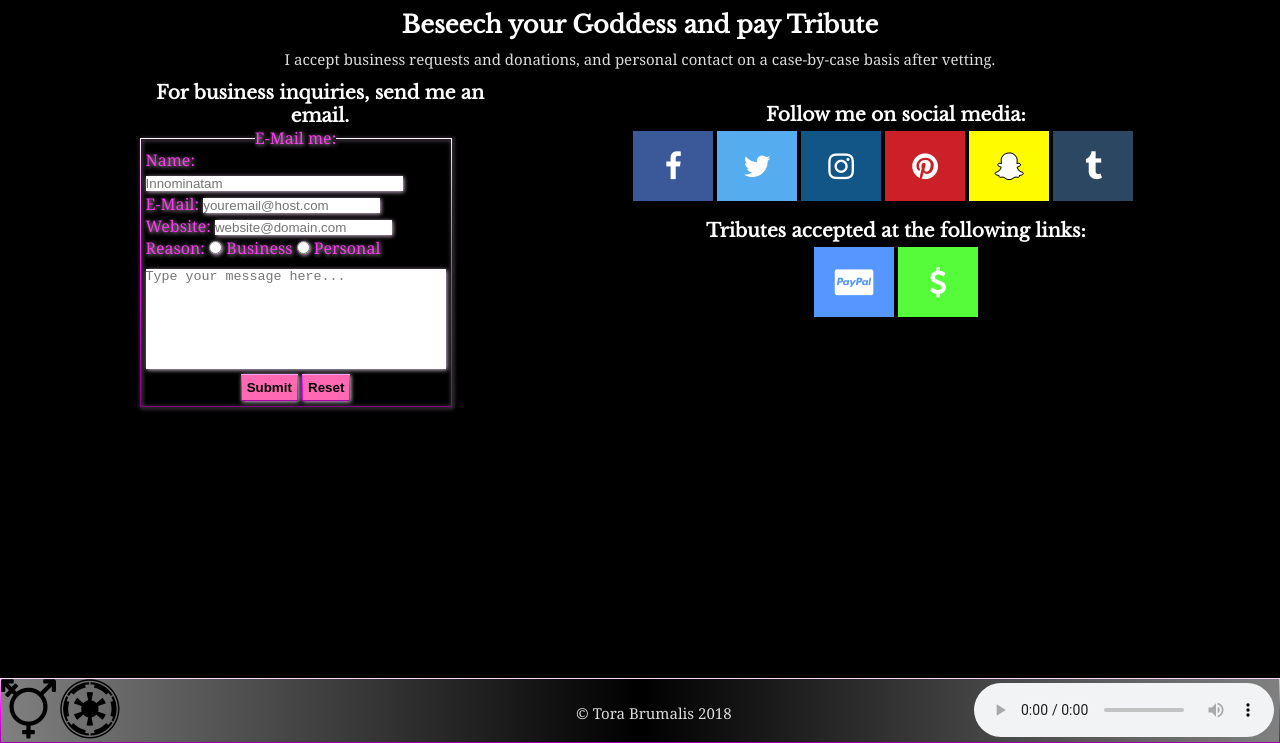
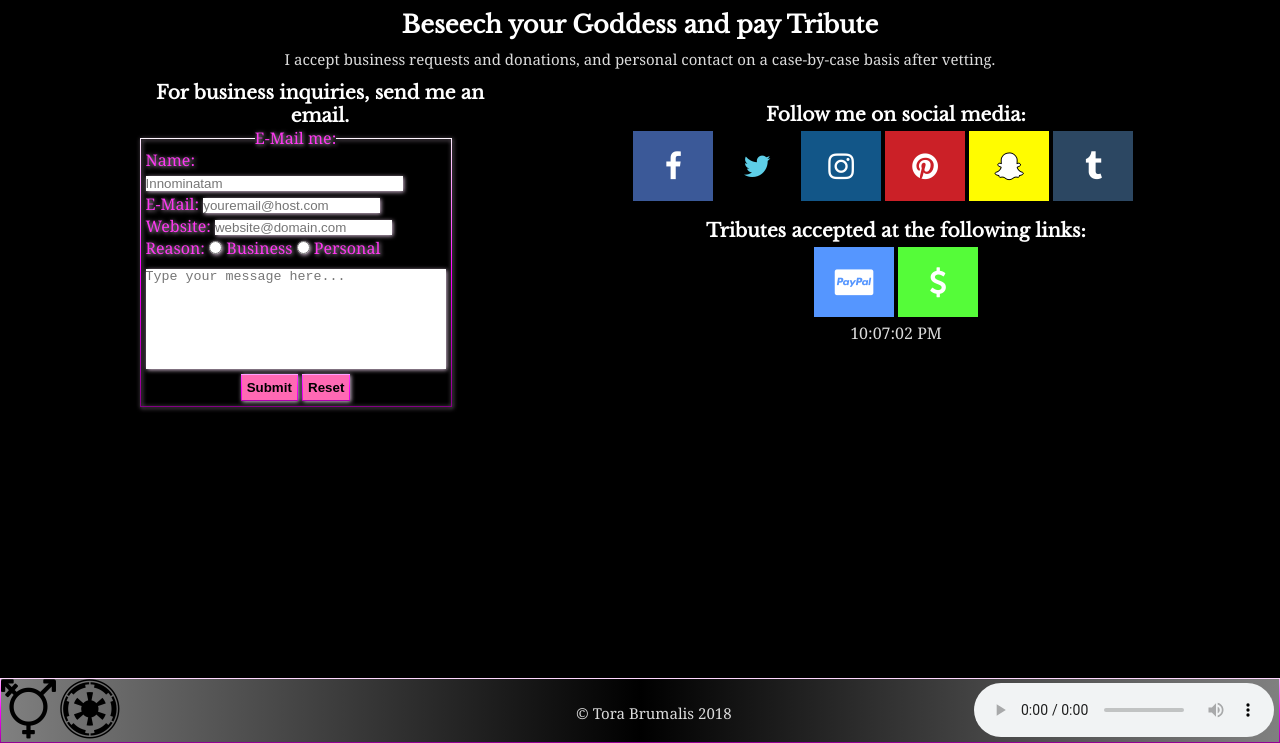
Before and after one commit to intresszero/intresszero.github.io, a plain HTML site: page contact.html in a window 1280 px wide. Shown: the part 57-800 px from the top of the page. Drawn offline with nearby package versions, Linux system fonts and the light colour scheme; a web font is replaced by a local one.

Commit message:
Update style.css

```diff
--- a/styles/style.css
+++ b/styles/style.css
@@ -502,21 +502,6 @@ text-decoration: underline;
 	margin-bottom: 1%;
 }
 
-/* styling the clock */
-
-#clock_display {
-	position: absolute;
-	top: 5px;
-	right: 50px;
-}
-
-.clock {
-/* color: #17D4FE; */
-color: white;
-font-size: 25px;
-letter-spacing: 7px;
-font-family: "Impact";
-}
 
 /* style for social media buttons */
 
@@ -536,11 +521,6 @@ a.fa:hover {
 
 a.fa-facebook {
   background: #3B5998;
-  color: white;
-}
-
-a.fa-twitter {
-  background: #55ACEE;
   color: white;
 }
 
@@ -1122,9 +1102,6 @@ a.fa-facebook:active, a.fa-twitter:active, a.fa-instagram:active, a.fa-pinterest
 		display: none;
 	}
 
-	.clock {
-		display: none;
-	}
 
 	/* reformatting the zodiac table for smaller screens */
 
```
